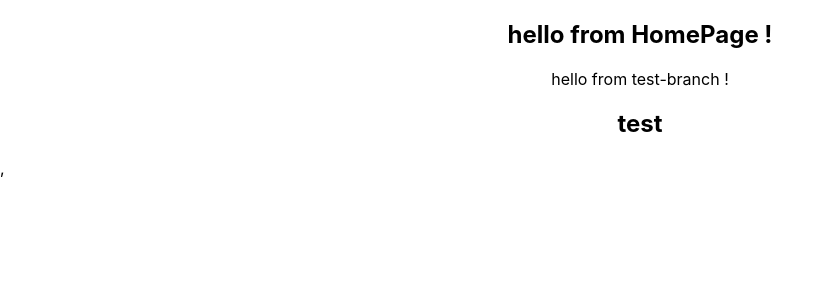
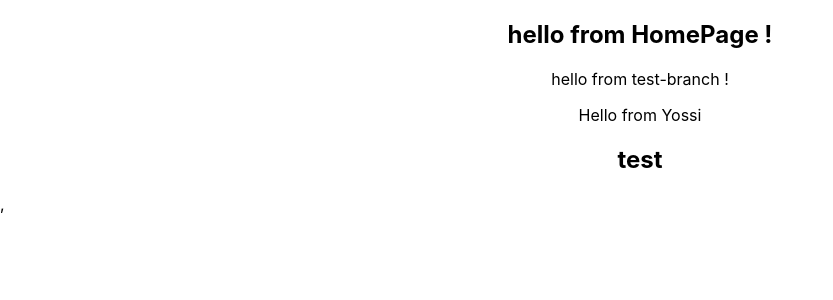
Before and after one commit to nguyaniv/Hike_N_Guide, a React (Create React App) app: page / in a window 1280 px wide. Shown: the top 300 px of the page, without its empty margins (0-833 px from the left). Built offline with nearby package versions, Linux system fonts and the light colour scheme.

Commit message:
yossi's first commit

```diff
--- a/src/pages/HomePage.jsx
+++ b/src/pages/HomePage.jsx
@@ -11,6 +11,7 @@ import { Link } from 'react-router-dom';
     <div>
         <h2>hello from HomePage !</h2>
         <p>hello from test-branch !</p>
+        <p>Hello from Yossi</p>
 
     </div>
 )
```
